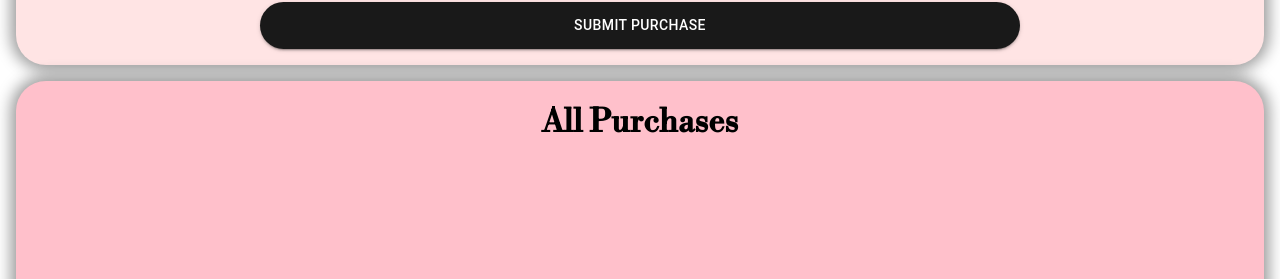
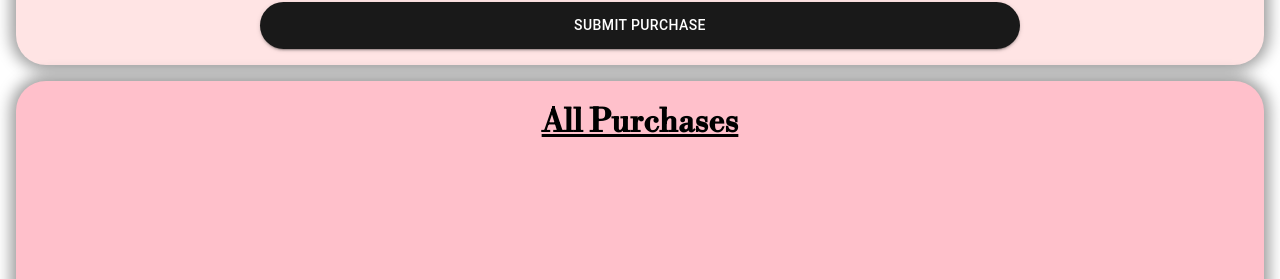
Before and after one commit to melxincognito/where-did-my-money-go-typescript, a React (Create React App) app: page / in a window 1280 px wide. Shown: the part 390-669 px from the top of the page. Built offline with nearby package versions, Linux system fonts and the light colour scheme.

Commit message:
underlined header text

```diff
--- a/src/components/lists/PurchasesList.tsx
+++ b/src/components/lists/PurchasesList.tsx
@@ -17,7 +17,7 @@ interface Props {
 export const PurchasesList: FC<Props> = ({ purchases, deletePurchase }) => {
   return (
     <div style={styles.purchasesList}>
-      <h1> All Purchases</h1>
+      <h1 style={styles.allPurchasesHeader}> All Purchases</h1>
       <div style={styles.purchases}>
         {purchases.map((purchase, index) => (
           <>
@@ -62,4 +62,7 @@ const styles = {
     gap: "1rem",
     justifyContent: "center",
   },
+  allPurchasesHeader: {
+    textDecoration: "underline",
+  },
 } as const;
```
